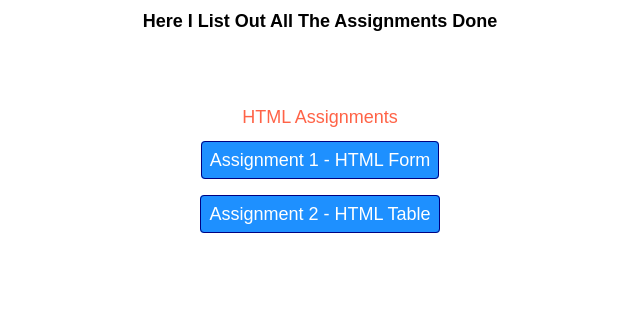
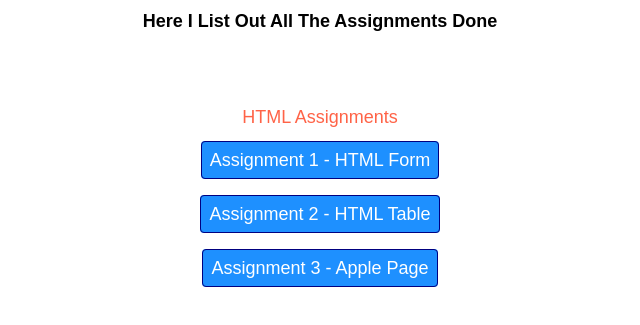
Before and after one commit to pijushkonar/Refreshers, a plain HTML site: page index.html in a window 1280 px wide. Shown: the part 141-466 px from the top of the page, without its empty margins (320-960 px from the left). Drawn offline with Linux system fonts and the light colour scheme.

Commit message:
New Assignment

```diff
--- a/index.html
+++ b/index.html
@@ -45,6 +45,8 @@
             <a href="https://pijush-assignments.netlify.app/assignments/html/" target="_blank">Assignment 1 - HTML Form</a>
                 <br><br>
             <a href="https://pijush-assignments.netlify.app/assignments/htmltable/" target="_blank">Assignment 2 - HTML Table</a>
+            <br><br>
+            <a href="https://pijush-assignments.netlify.app/assignments/applepage/" target="_blank">Assignment 3 - Apple Page</a>
         </div>
     </body>
 </html>
```
Also changed, not shown: 1 other file.
